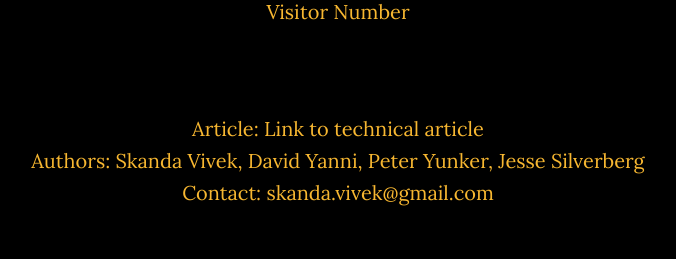
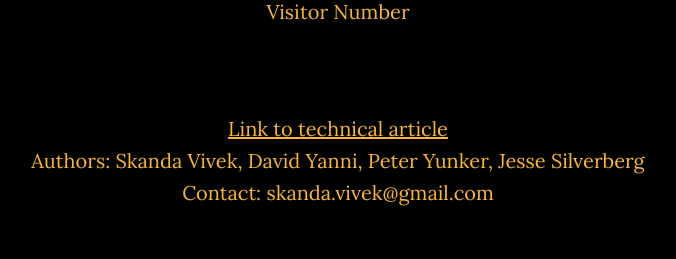
Before and after one commit to skandavivek/Manhattan-Hacked, a Flask app: page / in a window 1280 px wide. Shown: the part 4147-4406 px from the top of the page, without its empty margins (302-978 px from the left). Run offline with Flask 2, Linux system fonts and the light colour scheme; some libraries are stand-ins or nearby versions.

Commit message:
Update index.html

```diff
--- a/app/templates/index.html
+++ b/app/templates/index.html
@@ -211,7 +211,7 @@ $(document).on('input change', '#slider', function() {//listen to slider changes
     <!-- Footer -->
     <footer>
         <div class="container text-center">
-	    <p>Article: <a href="https://arxiv.org/pdf/1903.00059.pdf">Link to technical article</p>
+	    <p><a href="https://arxiv.org/pdf/1903.00059.pdf"><u>Link to technical article</a></u></p>
 	    <p>Authors: Skanda Vivek, David Yanni, Peter Yunker, Jesse Silverberg</p>
 		<p>Contact: skanda.vivek@gmail.com</p>
 
```
